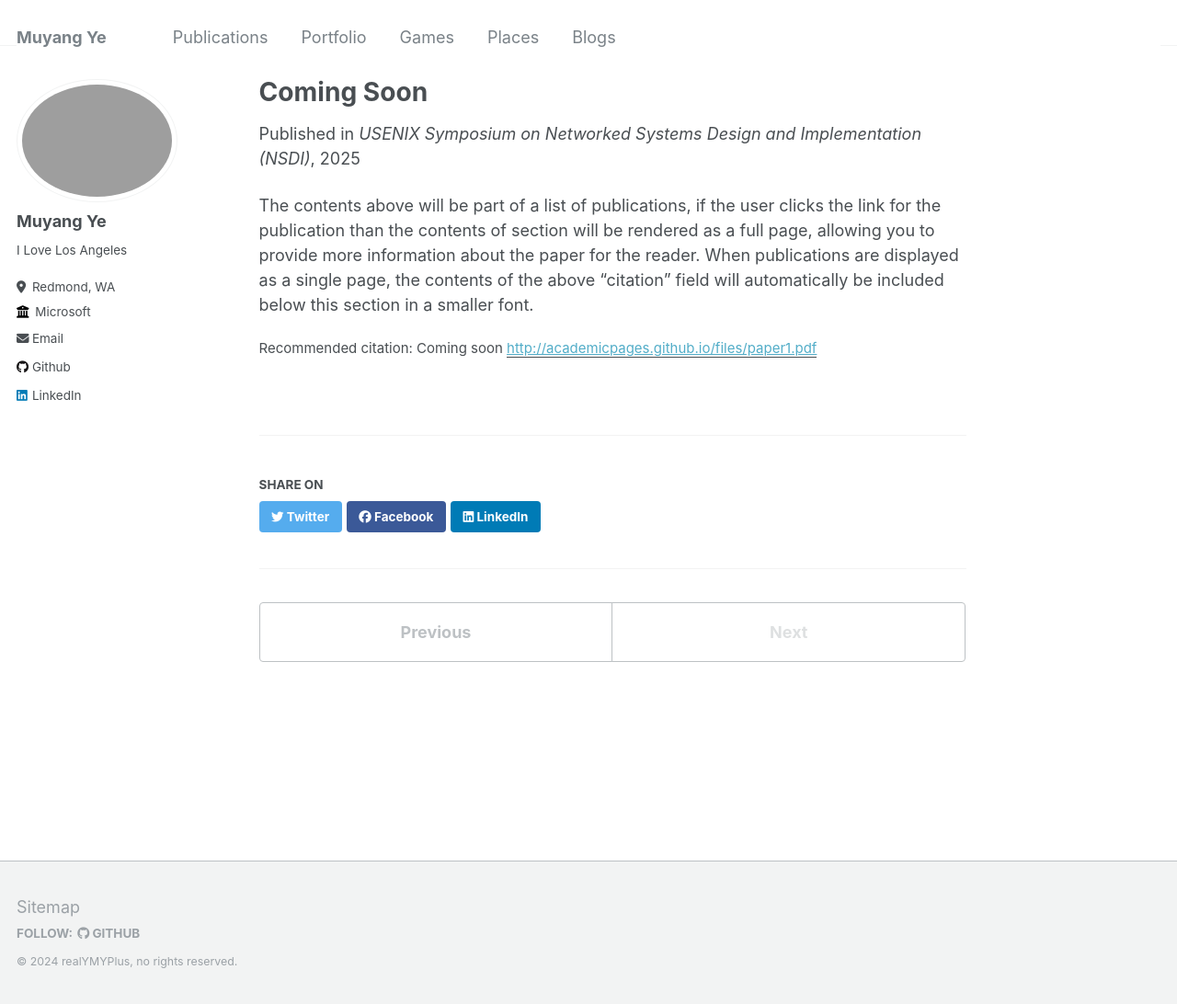
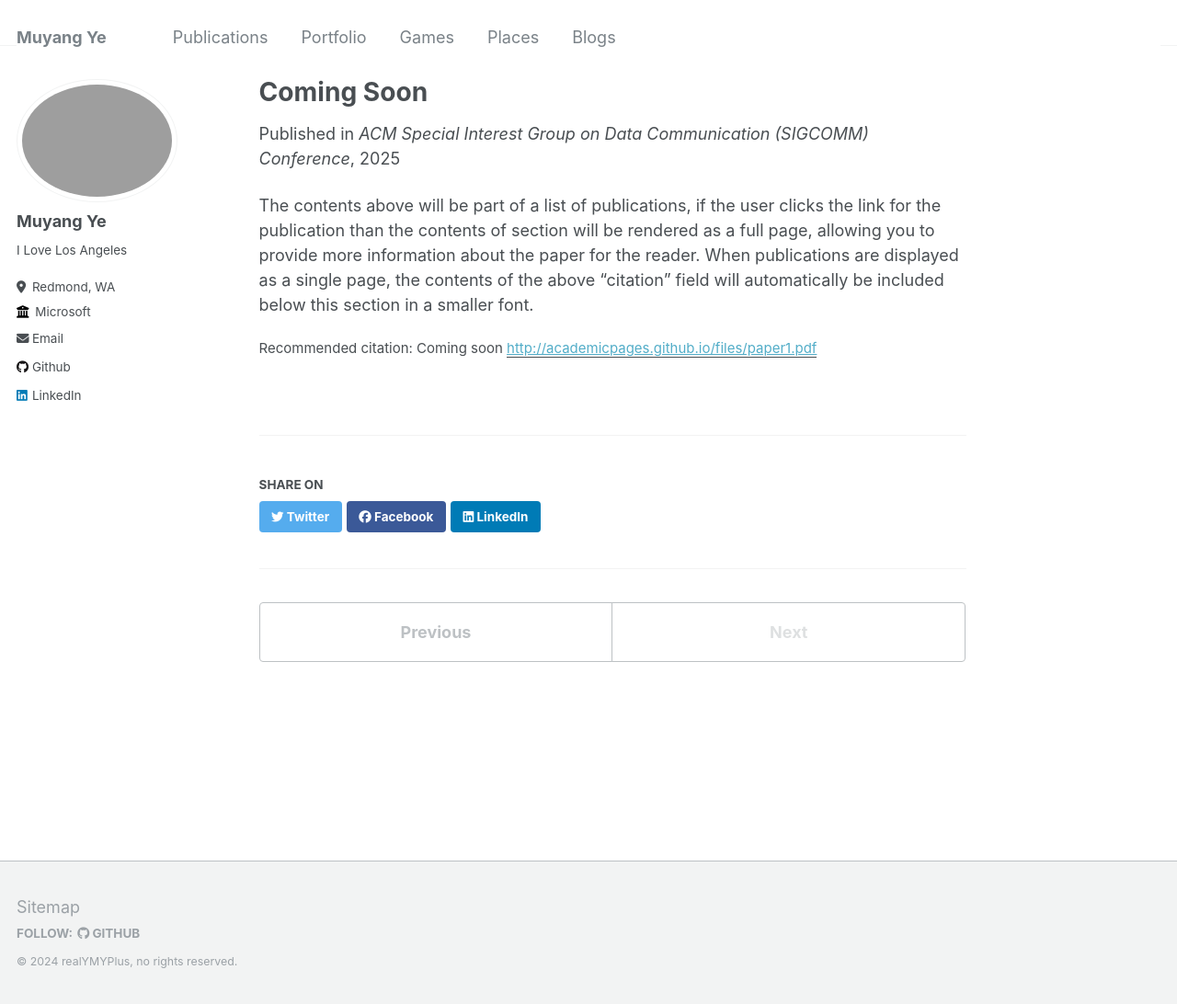
Before and after one commit to muyangye/muyangye.github.io, a Jekyll site: the page built from _publications/2025-01-02-paper-title-number-1.md, in a window 1280 px wide and 1092 px high. Shown: the whole window at 92% size. Built offline with Jekyll 4.4.1, drawn with Linux system fonts in a browser that asks for light colours.

Commit message:
update publication

```diff
--- a/_publications/2025-01-02-paper-title-number-1.md
+++ b/_publications/2025-01-02-paper-title-number-1.md
@@ -4,7 +4,7 @@ collection: publications
 permalink: /publication/2024-04-16-paper-title-number-1
 excerpt: 'This paper is about coming soon.'
 date: 2025-01-02
-venue: 'USENIX Symposium on Networked Systems Design and Implementation (NSDI)'
+venue: 'ACM Special Interest Group on Data Communication (SIGCOMM) Conference'
 paperurl: 'http://academicpages.github.io/files/paper1.pdf'
 citation: 'Coming soon'
 ---
```
